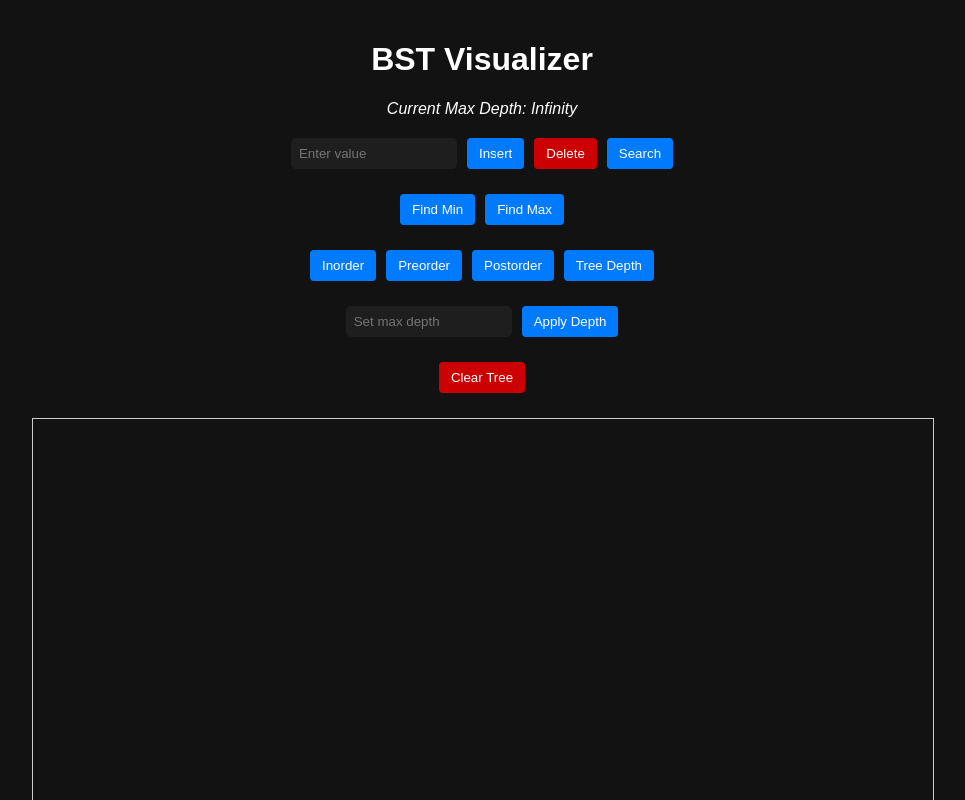
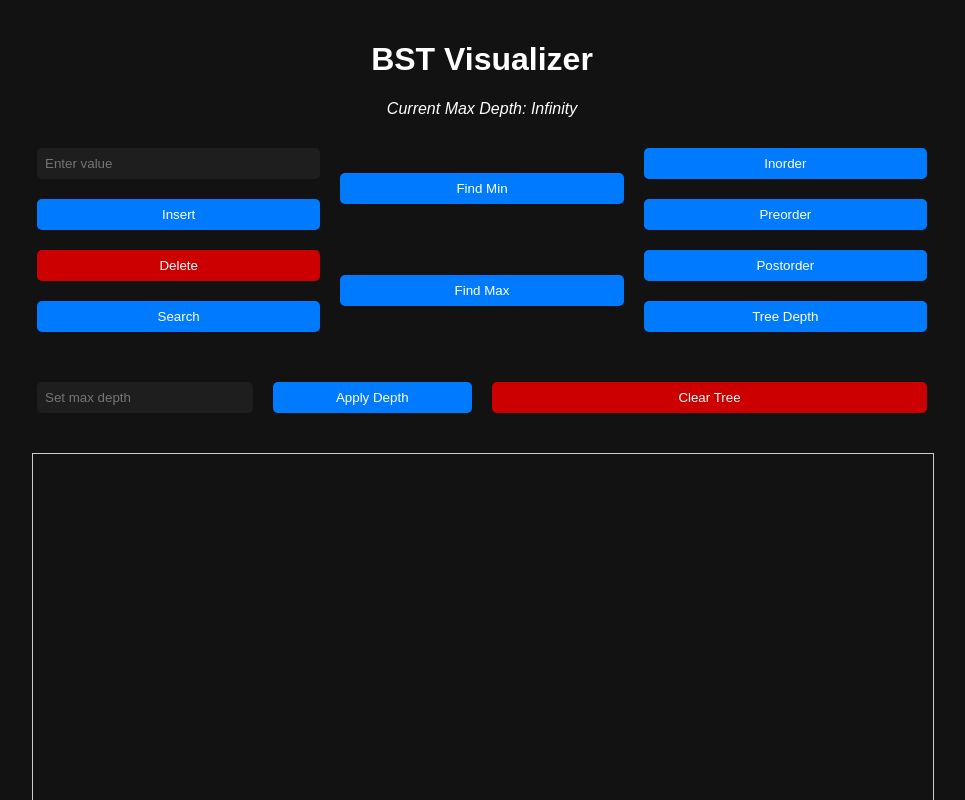
Before and after one commit to saiprasanna56/Binary-Search-Tree, a React (Create React App) app: page / in a window 1280 px wide. Shown: the top 800 px of the page, without its empty margins (158-1123 px from the left). Built offline with nearby package versions, Linux system fonts and the light colour scheme.

Commit message:
Update index.css

```diff
--- a/src/index.css
+++ b/src/index.css
@@ -62,3 +62,57 @@ body {
 .node-circle {
   transition: stroke 0.3s ease;
 }
+
+.controls {
+  display: flex;
+  flex-wrap: wrap;
+  justify-content: space-between;
+  gap: 20px;
+  margin-bottom: 20px;
+}
+
+.input-group {
+  display: flex;
+  flex-wrap: wrap;
+  align-items: center;
+  justify-content: center;
+  gap: 10px;
+  flex: 1;
+  min-width: 250px;
+}
+
+.controls {
+  display: flex;
+  flex-wrap: wrap;
+  justify-content: space-between;
+  gap: 10px;
+  margin-bottom: 20px;
+}
+
+.controls input,
+.controls button {
+  flex: 1 1 150px; /* grow, shrink, basis */
+  min-width: 120px;
+  padding: 8px;
+  border-radius: 5px;
+  border: none;
+  background-color: #1e1e1e;
+  color: white;
+}
+
+.controls button {
+  background: #007bff;
+  cursor: pointer;
+}
+
+.controls button:hover {
+  background: #0056b3;
+}
+
+.controls button.danger {
+  background: #cc0000;
+}
+
+.controls button.danger:hover {
+  background: #990000;
+}
```
